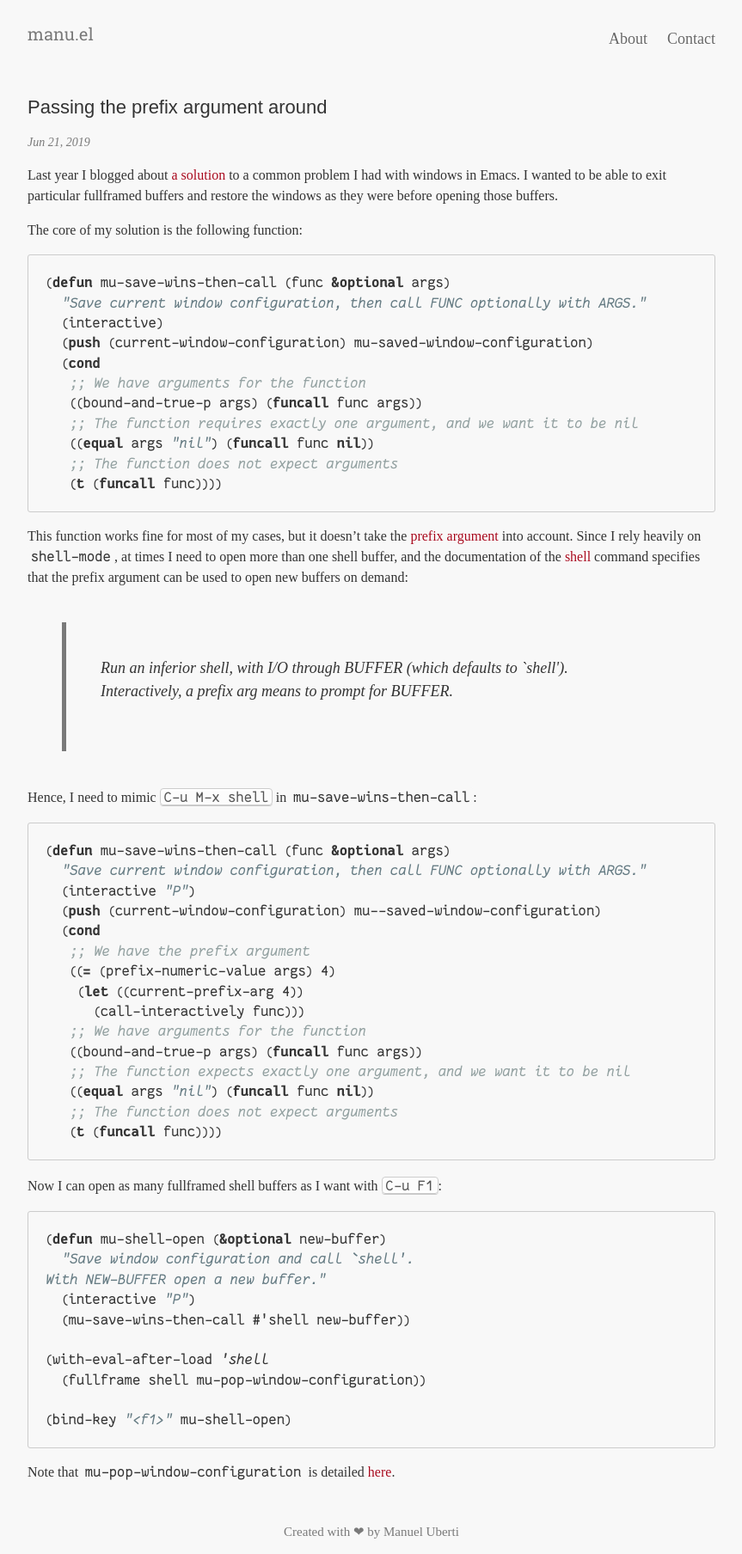
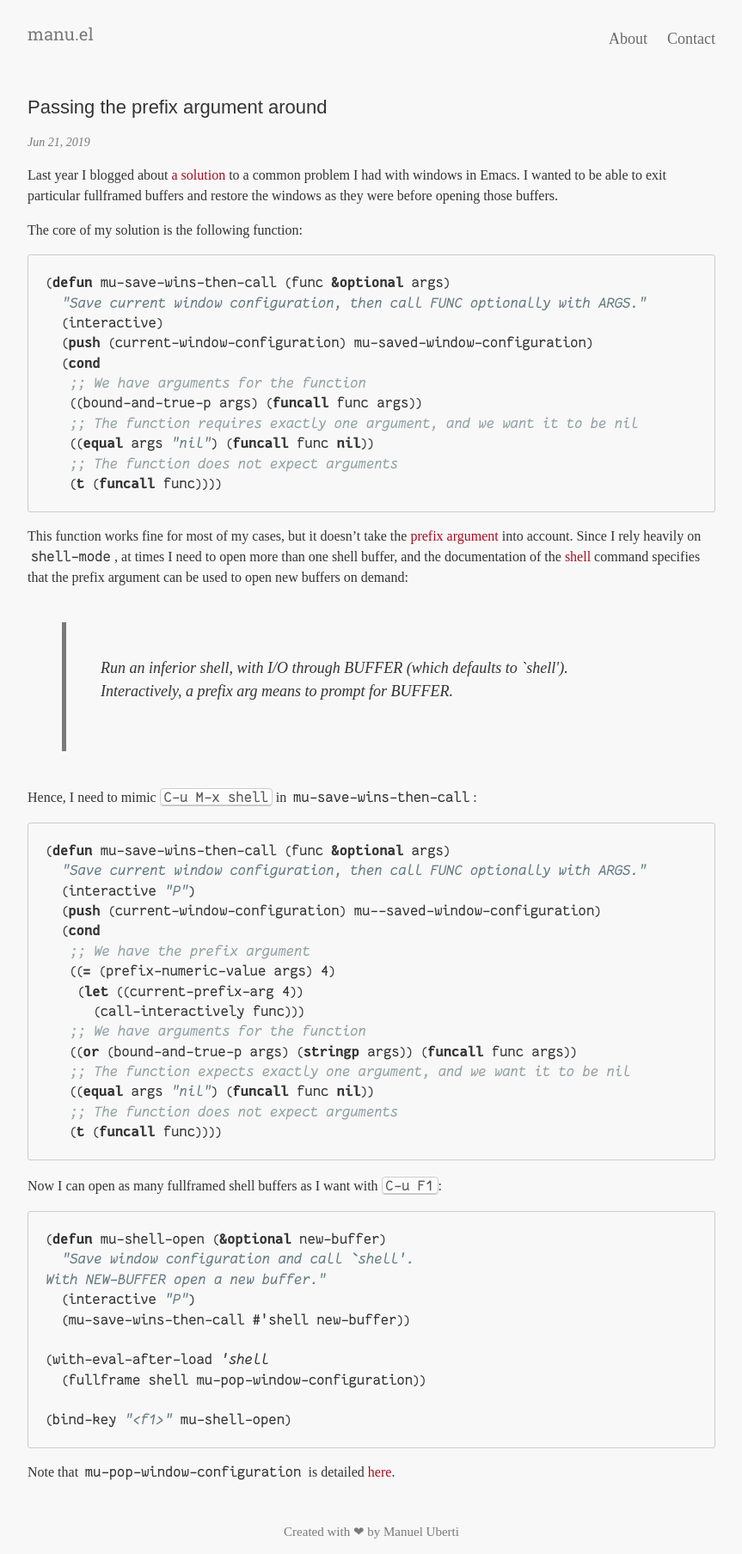
Before and after one commit to manuel-uberti/manuel-uberti.github.io, a Jekyll site: the page built from _posts/2019-06-21-windows.md, in a window 1280 px wide. Shown: the whole page at 86% size, without its empty margins (208-1071 px from the left). Built offline with Jekyll 4.4.1, drawn with Linux system fonts in a browser that asks for light colours; some web fonts are replaced.

Commit message:
Update function

```diff
--- a/_posts/2019-06-21-windows.md
+++ b/_posts/2019-06-21-windows.md
@@ -51,7 +51,7 @@ Hence, I need to mimic <kbd>C-u M-x shell</kbd> in `mu-save-wins-then-call`:
     (let ((current-prefix-arg 4))
       (call-interactively func)))
    ;; We have arguments for the function
-   ((bound-and-true-p args) (funcall func args))
+   ((or (bound-and-true-p args) (stringp args)) (funcall func args))
    ;; The function expects exactly one argument, and we want it to be nil
    ((equal args "nil") (funcall func nil))
    ;; The function does not expect arguments
```
